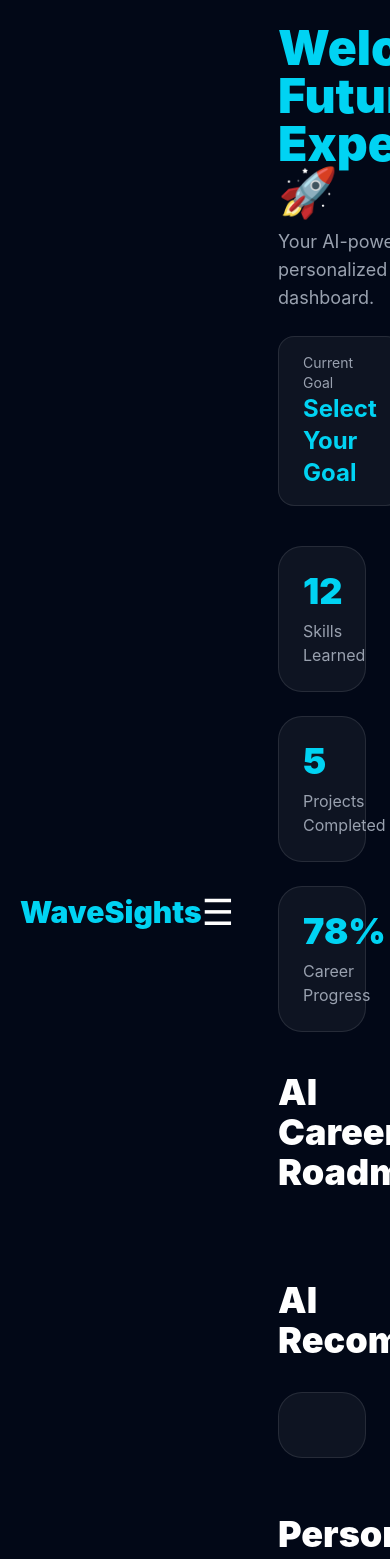
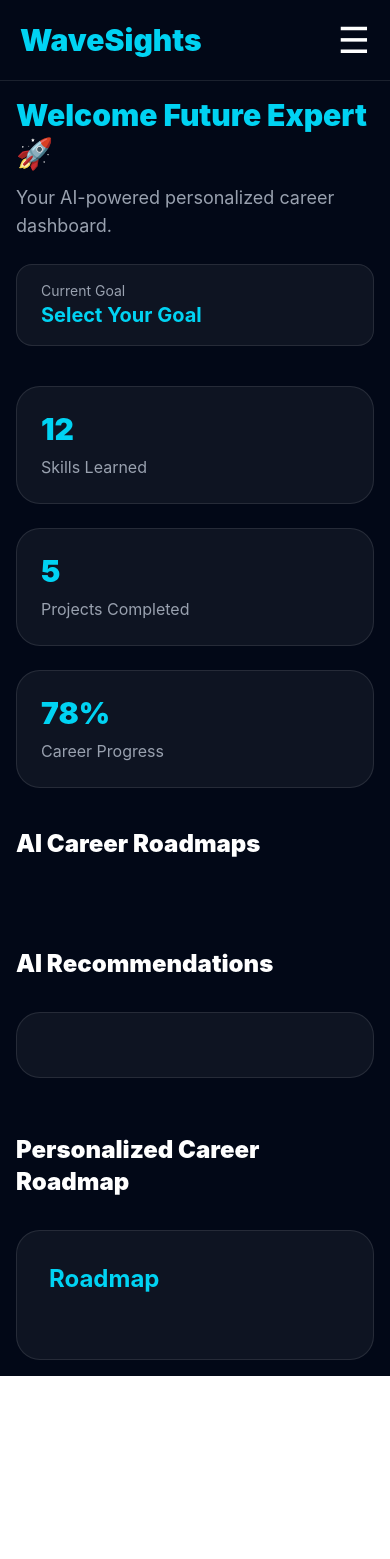
Before and after one commit to Ankushdubey9/wavesights, a React (Vite) app: page /dashboard in a window 390 px wide. Shown: the top 1559 px of the page. After the commit the page ends 1376 px from the top, so only its background shows below. Built offline with nearby package versions, Linux system fonts and the light colour scheme.

Commit message:
Completed responsive dashboard UI

```diff
--- a/src/pages/Dashboard.jsx
+++ b/src/pages/Dashboard.jsx
@@ -330,7 +330,7 @@ export default function Dashboard() {
   }
 
   return (
-    <div className="min-h-screen bg-[#020817] text-white flex">
+    <div className="min-h-screen bg-[#020817] text-white flex flex-col md:flex-row overflow-x-hidden">
       {/* Sidebar */}
       <aside className="hidden md:flex w-72 min-h-screen border-r border-white/10 bg-black/20 backdrop-blur-xl p-6 flex-col">
         <h1 className="text-4xl font-black text-cyan-400 mb-10">WaveSights</h1>
@@ -364,18 +364,18 @@ export default function Dashboard() {
         </div>
       </aside>
       {/* Mobile Header */}
-      <div className="md:hidden flex items-center justify-between p-5 border-b border-white/10 bg-[#020817]">
+      <div className="md:hidden flex items-center justify-between w-full p-5 border-b border-white/10 bg-[#020817]">
         <h1 className="text-3xl font-black text-cyan-400">WaveSights</h1>
 
         <button className="text-4xl text-white">☰</button>
       </div>
 
       {/* Main Content */}
-      <main className="flex-1 p-6 md:p-10 overflow-y-auto">
+      <main className="flex-1 p-4 md:p-10 overflow-y-auto max-w-full">
         {/* Top Header */}
         <div className="flex flex-col md:flex-row justify-between items-start md:items-center gap-6 mb-10">
           <div>
-            <h1 className="text-5xl font-black mb-3 text-cyan-400">
+            <h1 className="text-3xl md:text-5xl font-black mb-3 text-cyan-400 leading-tight">
               Welcome Future {interest} Expert 🚀
             </h1>
 
@@ -384,43 +384,45 @@ export default function Dashboard() {
             </p>
           </div>
 
-          <div className="bg-white/5 border border-white/10 px-6 py-4 rounded-2xl">
+          <div className="w-full md:w-auto bg-white/5 border border-white/10 px-6 py-4 rounded-2xl">
             <p className="text-gray-400 text-sm">Current Goal</p>
-            <h2 className="text-2xl font-bold text-cyan-400">{careerGoal}</h2>
+            <h2 className="text-xl md:text-2xl font-bold text-cyan-400 break-words">{careerGoal}</h2>
           </div>
         </div>
 
         {/* Stats */}
         <div className="grid grid-cols-1 md:grid-cols-3 gap-6 mb-10">
           <div className="bg-white/5 border border-white/10 rounded-3xl p-6">
-            <h2 className="text-4xl font-black text-cyan-400">12</h2>
+            <h2 className="text-3xl md:text-4xl font-black text-cyan-400">12</h2>
             <p className="text-gray-400 mt-2">Skills Learned</p>
           </div>
 
           <div className="bg-white/5 border border-white/10 rounded-3xl p-6">
-            <h2 className="text-4xl font-black text-cyan-400">5</h2>
+            <h2 className="text-3xl md:text-4xl font-black text-cyan-400">5</h2>
             <p className="text-gray-400 mt-2">Projects Completed</p>
           </div>
 
           <div className="bg-white/5 border border-white/10 rounded-3xl p-6">
-            <h2 className="text-4xl font-black text-cyan-400">78%</h2>
+            <h2 className="text-3xl md:text-4xl font-black text-cyan-400">78%</h2>
             <p className="text-gray-400 mt-2">Career Progress</p>
           </div>
         </div>
 
         {/* Roadmap Cards */}
         <section className="mb-14">
-          <h2 className="text-4xl font-black mb-8">AI Career Roadmaps</h2>
+          <h2 className="text-2xl md:text-4xl font-black mb-8">
+  AI Career Roadmaps
+</h2>
 
-          <div className="grid grid-cols-1 lg:grid-cols-3 gap-8">
+          <div className="grid grid-cols-1 md:grid-cols-2 lg:grid-cols-3 gap-6">
             {roadmapCards.map((card, index) => (
               <div
                 key={index}
-                className="bg-gradient-to-br from-cyan-500/10 to-blue-500/10 border border-white/10 rounded-3xl p-8 hover:border-cyan-400/40 transition duration-300 hover:-translate-y-2"
+                className="bg-gradient-to-br hover:shadow-cyan-500/20 hover:shadow-2xl from-cyan-500/10 to-blue-500/10 border border-white/10 rounded-3xl p-5 md:p-8 hover:border-cyan-400/40 transition duration-300 hover:-translate-y-2"
               >
-                <div className="text-6xl mb-6">{card.icon}</div>
+                <div className="text-4xl md:text-6xl mb-6">{card.icon}</div>
 
-                <h3 className="text-3xl font-bold mb-4">{card.title}</h3>
+                <h3 className="text-2xl md:text-3xl font-bold mb-4">{card.title}</h3>
 
                 <p className="text-gray-400 text-lg leading-relaxed mb-6">
                   {card.description}
@@ -438,20 +440,24 @@ export default function Dashboard() {
 
         {/* Recommendations */}
         <section>
-          <h2 className="text-4xl font-black mb-8">AI Recommendations</h2>
+          <h2 className="text-2xl md:text-4xl font-black mb-8">
+  AI Recommendations
+</h2>
 
           <div className="bg-white/5 border border-white/10 rounded-3xl p-8">
             <div className="space-y-5">
               {recommendations.map((item, index) => (
                 <div
                   key={index}
-                  className="flex items-center gap-4 bg-white/5 rounded-2xl px-5 py-4 hover:bg-cyan-500/10 transition duration-300"
+                  className="flex flex-col md:flex-row items-start md:items-center gap-4 bg-white/5 rounded-2xl px-4 md:px-5 py-4 hover:bg-cyan-500/10 transition duration-300"
                 >
                   <div className="w-12 h-12 rounded-2xl bg-cyan-500/20 flex items-center justify-center text-2xl">
                     ✨
                   </div>
 
-                  <p className="text-lg text-gray-200">{item}</p>
+                  <p className="text-base md:text-lg text-gray-200">
+  {item}
+</p>
                 </div>
               ))}
             </div>
@@ -459,12 +465,12 @@ export default function Dashboard() {
         </section>
 
         <section className="mt-14">
-          <h2 className="text-4xl font-black mb-8">
-            Personalized Career Roadmap
-          </h2>
+        <h2 className="text-2xl md:text-4xl font-black mb-8">
+  Personalized Career Roadmap
+</h2>
 
           <div className="bg-white/5 border border-white/10 rounded-3xl p-8">
-            <h3 className="text-3xl font-bold text-cyan-400 mb-8">
+            <h3 className="text-2xl md:text-3xl font-bold text-cyan-400 mb-8">
               {interest} Roadmap
             </h3>
 
@@ -472,14 +478,16 @@ export default function Dashboard() {
               {selectedRoadmap.map((step, index) => (
                 <div
                   key={index}
-                  className="flex items-center gap-5 bg-white/5 rounded-2xl px-6 py-5 hover:bg-cyan-500/10 transition duration-300"
+                 className="flex flex-col md:flex-row items-start md:items-center gap-5 bg-white/5 rounded-2xl px-4 md:px-6 py-5 hover:bg-cyan-500/10 transition duration-300"
                 >
                   <div className="w-12 h-12 rounded-2xl bg-cyan-500/20 flex items-center justify-center font-bold text-cyan-400">
                     {index + 1}
                   </div>
 
                   <div className="flex items-center justify-between w-full">
-                    <p className="text-lg">{step}</p>
+                    <p className="text-base md:text-lg break-words">
+  {step}
+</p>
 
                     <input
                       type="checkbox"
@@ -506,14 +514,14 @@ export default function Dashboard() {
             <>
               <Confetti />
 
-              <div className="mt-10 bg-gradient-to-r from-cyan-500/20 to-blue-500/20 border border-cyan-400/30 rounded-3xl p-10 text-center animate-pulse">
-                <h2 className="text-6xl font-black text-cyan-400 mb-6">
+              <div className="mt-10 bg-gradient-to-r from-cyan-500/20 to-blue-500/20 border border-cyan-400/30 rounded-3xl p-5 md:p-10 text-center animate-pulse">
+                <h2 className="text-3xl md:text-6xl font-black text-cyan-400 mb-6">
                   🎉 Congratulations 🎉
                 </h2>
 
-                <div className="text-6xl mb-6">🚀 🌸 🎊 ✨ 🏆</div>
+                <div className="text-4xl md:text-6xl mb-6">🚀 🌸 🎊 ✨ 🏆</div>
 
-                <p className="text-2xl text-gray-200 leading-relaxed max-w-3xl mx-auto">
+                <p className="text-lg md:text-2xl text-gray-200 leading-relaxed max-w-3xl mx-auto">
                   You completed your {interest} roadmap successfully!
                   <br />
                   <br />
```
